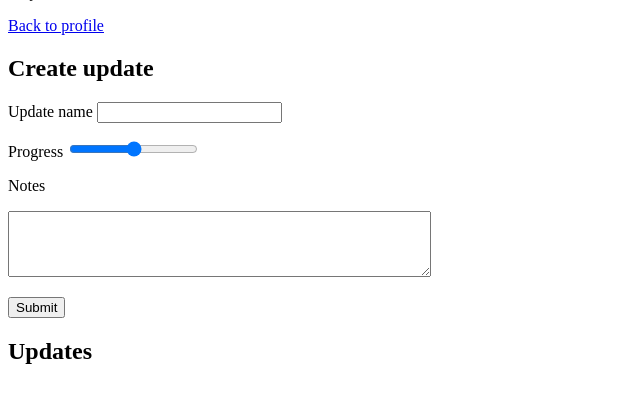
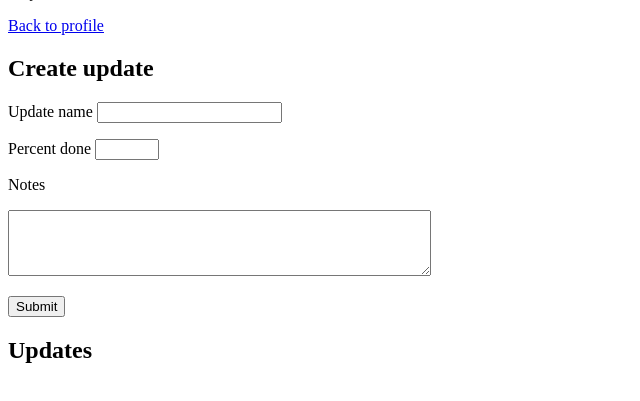
Before and after one commit to mmignola/Hackbright-Capstone-Project, a Flask app: template templates/project_details.html in a window 1280 px wide. Shown: the part 208-609 px from the top of the page, without its empty margins (0-640 px from the left). Run offline with Flask 2, Linux system fonts and the light colour scheme; the template is opened without the code that fills it, so the values that code supplies are empty.

Commit message:
changed input type on updates for percent done

```diff
--- a/server.py
+++ b/server.py
@@ -117,7 +117,7 @@ def create_update(proj_id):
 
     project = crud.get_proj_by_id(proj_id)
     update_name = request.form.get('update_name')
-    percent_done = request.form.get('percent_done')
+    percent_done = int(request.form.get('percent_done'))
     notes = request.form.get('notes')
 
     update = crud.create_update(project, update_name, percent_done, notes)
--- a/templates/project_details.html
+++ b/templates/project_details.html
@@ -20,7 +20,7 @@
 <h2>Create update</h2>
     <form action="/updates/{{ project.proj_id }}" method="POST">
         <p>Update name <input type="text" name="update_name" </p>
-        <p>Progress <input type="range" min="1" max="100" class="slider" name="percent_done" ></p>
+        <p>Percent done <input type="number" name="percent_done" min="0" max="100" </p>
         <p><label for="notes">Notes</label></p>
             <textarea name="notes" rows="4" cols="50"></textarea>
 
--- a/templates/update_details.html
+++ b/templates/update_details.html
@@ -1,10 +1,8 @@
 {% extends 'base.html' %}
 {% block body %}
 
-<h1>update page woooo</h1>
-
 <h1>{{ update.update_name }}</h1>
-<p>Percent done: {{ update.percent_done }}</p>
+<p>Progress: {{ update.percent_done }}%</p>
 <p>Notes: {{ update.notes }}</p>
 
 <p><a href="/user_profile/{{ update.project.proj_id }}">Back to project</a></p>
```
